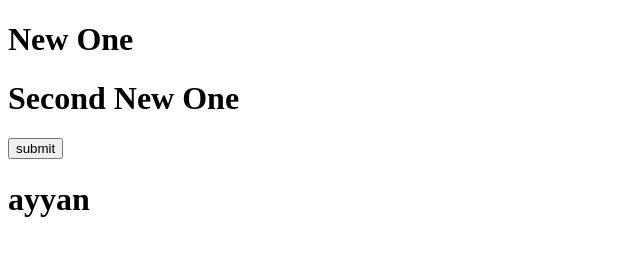
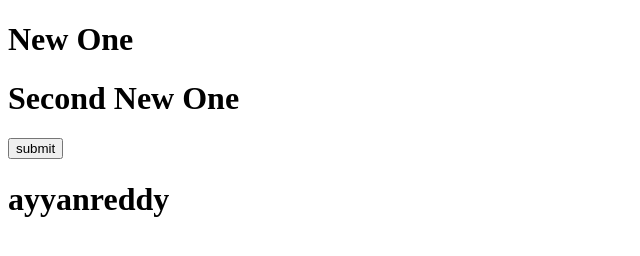
Before and after one commit to Hemaanthareddy/practicegit, a plain HTML site: page index.html in a window 1280 px wide. Shown: the whole page, without its empty margins (0-640 px from the left). Drawn offline with Linux system fonts and the light colour scheme.

Commit message:
changed name

```diff
--- a/index.html
+++ b/index.html
@@ -10,6 +10,6 @@
     <h1> New One </h1>
 	<h1> Second New One </h1>
 	<button> submit </button>
-	<h1>ayyan</h1>
+	<h1>ayyanreddy</h1>
 </body>
 </html>
```
